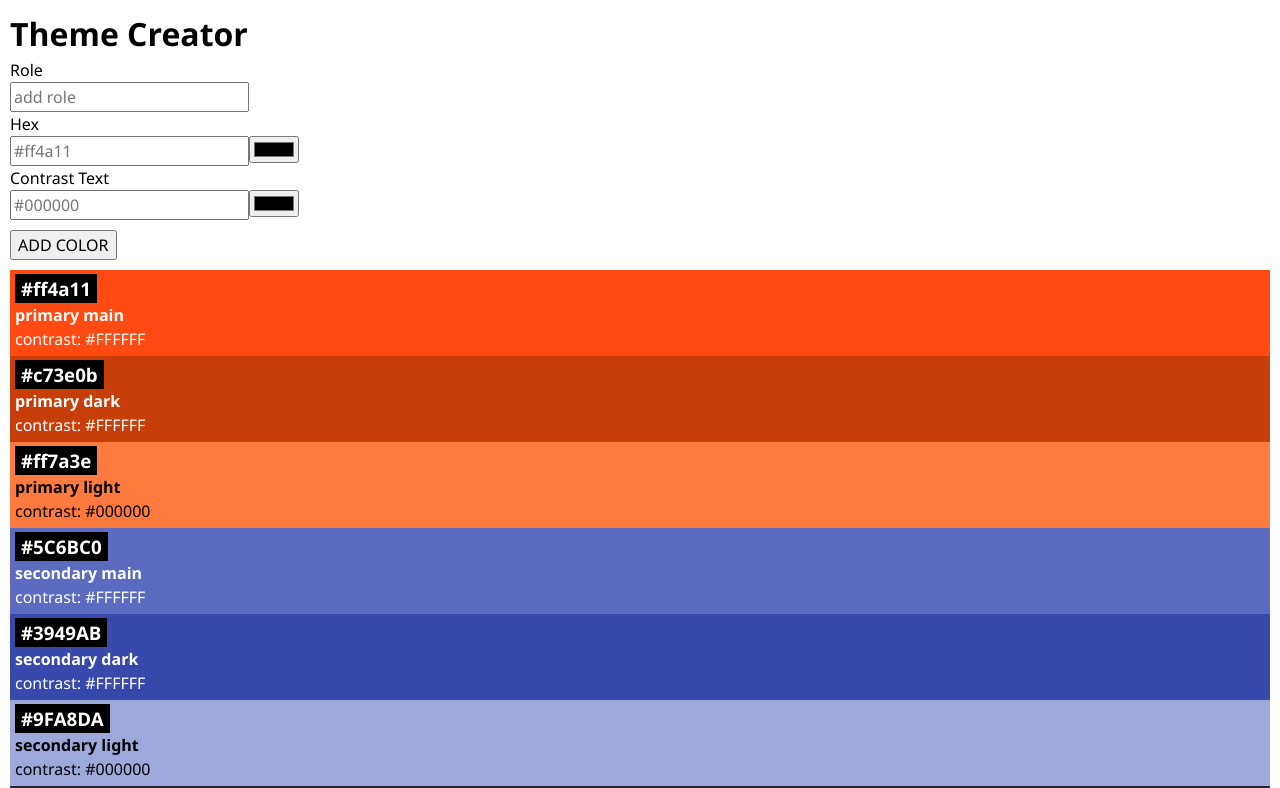
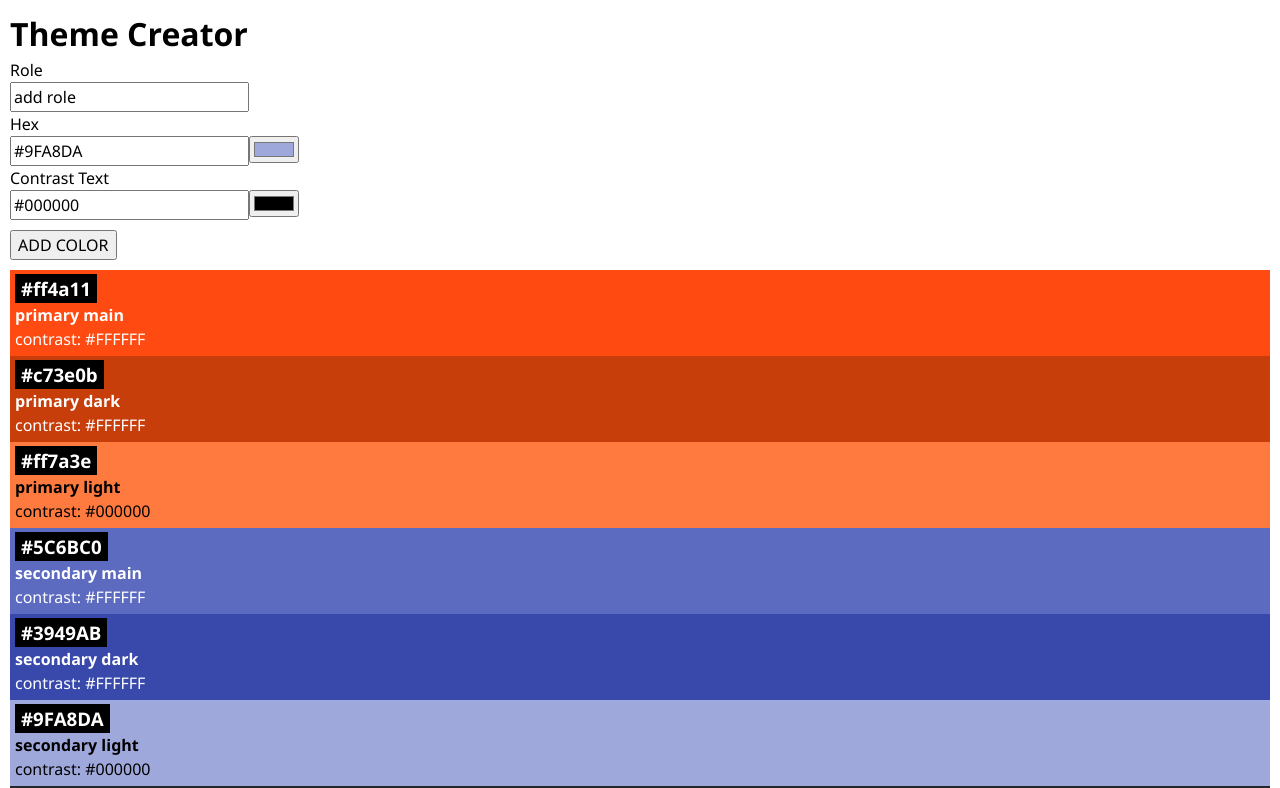
Before and after one commit to anapecic/color-theme-creator, a React (Vite) app: page / in a window 1280 px wide. Shown: the top 788 px of the page. Built offline with nearby package versions, Linux system fonts and the light colour scheme.

Commit message:
finished ColorForm, ColorInput and implementation of functions for adding color card

```diff
--- a/package.json
+++ b/package.json
@@ -14,7 +14,8 @@
     "@octokit/rest": "^20.1.0",
     "dotenv": "^16.4.5",
     "react": "^18.2.0",
-    "react-dom": "^18.2.0"
+    "react-dom": "^18.2.0",
+    "uid": "^2.0.2"
   },
   "devDependencies": {
     "@types/react": "^18.2.66",
--- a/src/App.jsx
+++ b/src/App.jsx
@@ -1,42 +1,128 @@
 import { initialColors } from "./lib/colors";
 import Color from "./Components/Color/Color";
 import "./App.css";
+import { useState } from "react";
+import { uid } from "uid";
 
 function App() {
+  const [role, setRole] = useState("add role");
+  const [valueHex, setValueHex] = useState("#9FA8DA");
+  const [valueContrast, setValueContrast] = useState("#000000");
+  const [colors, setColors] = useState(initialColors);
+
+  function handleAddColor() {
+    setColors([
+      { id: uid(), role: role, hex: valueHex, contrastText: valueContrast },
+      ...colors,
+    ]);
+    setRole("");
+    setValueHex("#ffffff");
+    setValueContrast("#000000");
+  }
+
+  function handleHexInput(colorValue) {
+    setValueHex(colorValue);
+  }
+
+  function handleContrastInput(colorValue) {
+    setValueContrast(colorValue);
+  }
+
+  function handleRoleInput(textValue) {
+    setRole(textValue);
+  }
+
   return (
     <>
       <h1>Theme Creator</h1>
-      <ColorForm />
+      <ColorForm
+        onAddColor={handleAddColor}
+        role={role}
+        valueHex={valueHex}
+        valueContrast={valueContrast}
+        onContrastInput={handleContrastInput}
+        onHexInput={handleHexInput}
+        onRoleInput={handleRoleInput}
+      />
 
-      {initialColors.map((color) => {
+      {colors.map((color) => {
         return <Color key={color.id} color={color} />;
       })}
     </>
   );
 }
 
+function ColorForm({
+  onAddColor,
+  role,
+  valueHex,
+  valueContrast,
+  onContrastInput,
+  onHexInput,
+  onRoleInput,
+}) {
+  return (
+    <form
+      className="formWrapper"
+      onSubmit={(event) => {
+        event.preventDefault();
+        onAddColor(role, valueContrast, valueHex);
+        event.target.elements.role.focus();
+      }}
+    >
+      <label htmlFor="roleInput">Role</label>
+      <input
+        type="text"
+        id="roleInput"
+        name="role"
+        value={role}
+        onChange={(event) => {
+          onRoleInput(event.target.value);
+        }}
+        required
+      ></input>
 
-function ColorForm(){
-  function handleAddColor(){}
+      <ColorInput
+        forLabel="hexInput"
+        value={valueHex}
+        onColorInput={onHexInput}
+      >
+        Hex
+      </ColorInput>
+      <ColorInput
+        forLabel="contrastText"
+        value={valueContrast}
+        onColorInput={onContrastInput}
+      >
+        Contrast Text
+      </ColorInput>
 
-  return <form className="formWrapper" onSubmit={handleAddColor}>
-    <label htmlFor="roleInput">Role</label>
-    <input type="text" id="roleInput" placeholder="add role"></input>
+      <button type="submit">ADD COLOR</button>
+    </form>
+  );
+}
 
-    <label htmlFor="hexInput">Hex</label>
-    <div>
-    <input type="text" id="hexInput" placeholder="#ff4a11"></input>
-    <input type="color"></input>
-    </div>
-
-    <label htmlFor="contrastInput">Contrast Text</label>
-    <div>
-    <input type="text" id="contrastInput" placeholder="#000000"></input>
-    <input type="color"></input>
-    </div>
-
-    <button type="submit">ADD COLOR</button>
-  </form>
+function ColorInput({ forLabel, children, value, onColorInput }) {
+  return (
+    <>
+      <label htmlFor={forLabel}>{children}</label>
+      <div>
+        <input
+          type="text"
+          id={forLabel}
+          value={value}
+          onChange={(event) => onColorInput(event.target.value)}
+        ></input>
+        <input
+          type="color"
+          value={value}
+          onChange={(event) => {
+            onColorInput(event.target.value);
+          }}
+        ></input>
+      </div>
+    </>
+  );
 }
 
 export default App;
```
Also changed, not shown: 1 other file (tests, documents, lock files or other folders).
